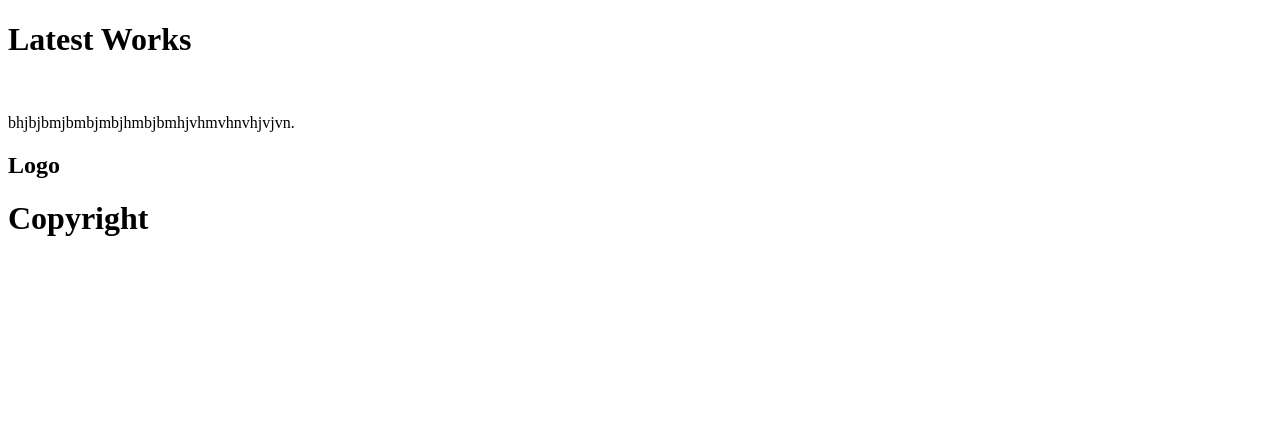
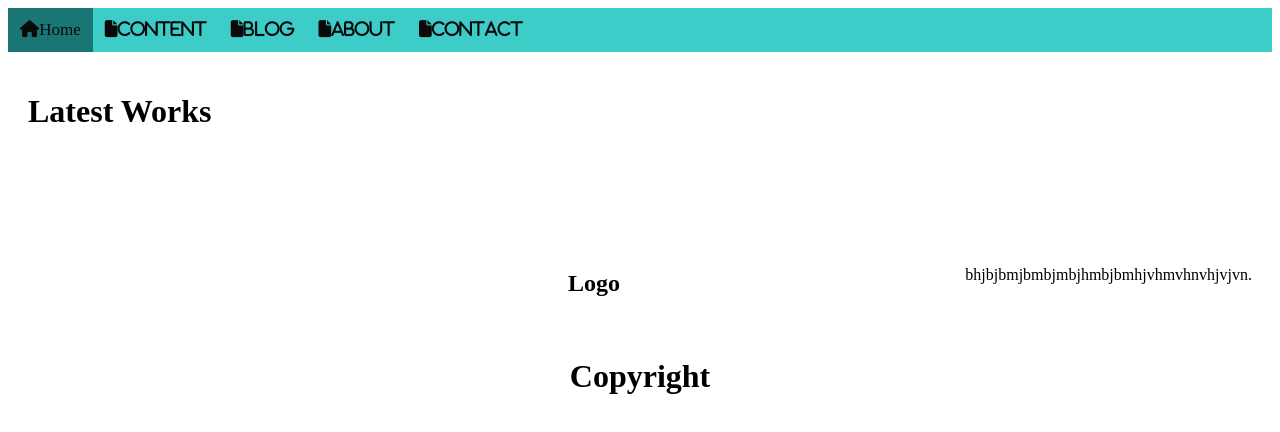
Before and after one commit to jose66stack/Portofolio-1, a plain HTML site: page index.html in a window 1280 px wide. Drawn offline with Linux system fonts and the light colour scheme.

Commit message:
update 2

```diff
--- a/index.html
+++ b/index.html
@@ -5,20 +5,47 @@
 	<meta name="viewport" content="width=device-width, initial-scale=1.0"/>
 	<meta http-equiv="Compatible" content="ie=edge"/>
 	<link rel="stylesheet" href="style1.css"/>
+
 	<title>Portfolio</title>
+	<script src="https://kit.fontawesome.com/9e592daafd.js" crossorigin="anonymous"></script>
 </head>
 
 <body>
-	<div class="wrapper">
+	<div class="navbar">
+		<a class="active" href="index.html"><i class="fa-solid fa-house"></i>Home</a>
+	<a href="page1.html"><i class="fa-solid fa-file">Content</i></a>
+		<a href="page2.html"><i class="fa-solid fa-file">Blog</i></a>
+		<a href="page3.html"><i class="fa-solid fa-file">About</i></a>
+		<a href="page4.html"><i class="fa-solid fa-file">Contact</i></a>
+
+
+
+	</div>
+
+
+
+
+
+
+<div class="wrapper">
 	<header class="header">
 
 <h1>Latest Works</h1>
 		</header>
-	<article class="main1">
+
+
+
+
+
+		<article class="main1">
 		<img src="" alt="">
 
 		</article>
 
+	<aside class="aside1">
+		<h1>Logo</h1>
+
+		</aside>
 		<article class="secondary1">
 		<p>
 
@@ -28,17 +55,14 @@
 
 			</p>
 		</article>
+	</div>
 
-	<aside class="aside aside 1">
-		<h1>Logo</h1>
-
-		</aside>
 		<footer class="footer">
 		<h1>Copyright</h1>
 		</footer>
 
 
 
-	</div>
+
 </body>
 </html>
--- a/style1.css
+++ b/style1.css
@@ -1,2 +1,72 @@
 @charset "utf-8";
 /* CSS Document */
+.navbar{
+	width: 100%;
+	background-color: #3ECCC9;
+	overflow:auto
+}
+
+.navbar a {
+	float: left;
+	text-align: center;
+	padding: 12px;
+	color:#0A0A0A;
+	text-decoration: none;
+	font-size:17px;
+}
+
+.navbar a:hover{
+	color:#7c7c7c;
+}
+
+.active {
+	background-color:#1A7674
+}
+
+@media screen and (max-width: 500px) {
+	.navbar a {
+		float:none;
+		display: block;
+	}
+
+
+}
+
+.wrapper {
+display: flex;
+	flex-flow: row wrap;
+
+}
+
+.wrapper> * {
+	padding: 20 px;
+		margin: 20px;
+	flex: 1 100%;
+		border-radius: 20px;
+}
+
+.footer{
+	text-align: center;
+height: 20px;
+}
+
+.header{
+	flex: 1 1 70%;
+
+height:120 px;
+}
+
+.main1 {
+	align-content: flex-start;
+		flex: 1 1 70%;
+}
+
+.aside1 {
+	text-align: right;
+flex: 1 1 30%;
+}
+
+.secondary1{
+	text-align: right;
+flex: 1 1 30%
+}
```
Also changed, not shown: page1.html (+13 -1 lines), page2.html (+17 -2 lines), page3.html (+17 -2 lines), page4.html (+55 -1 lines).
